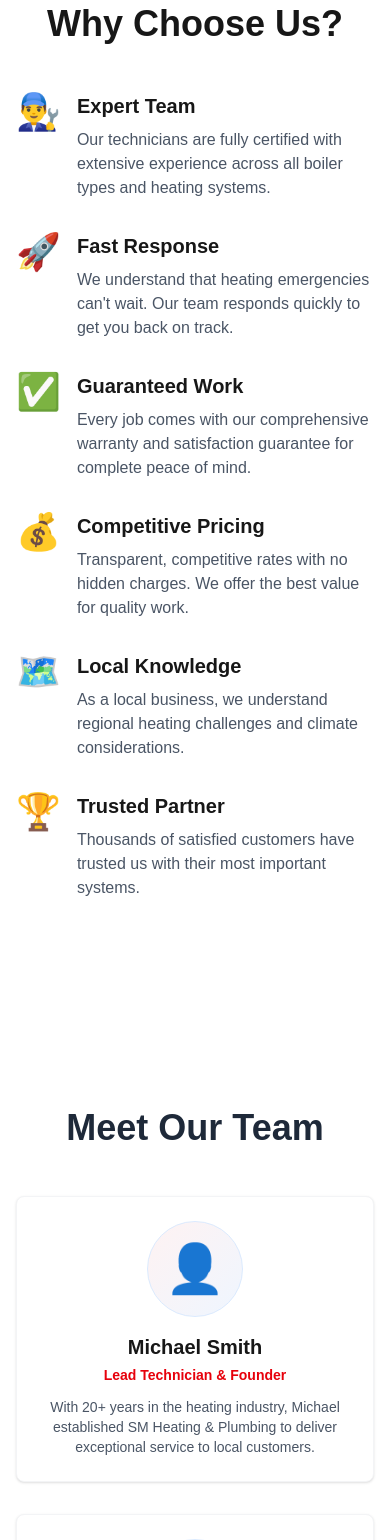
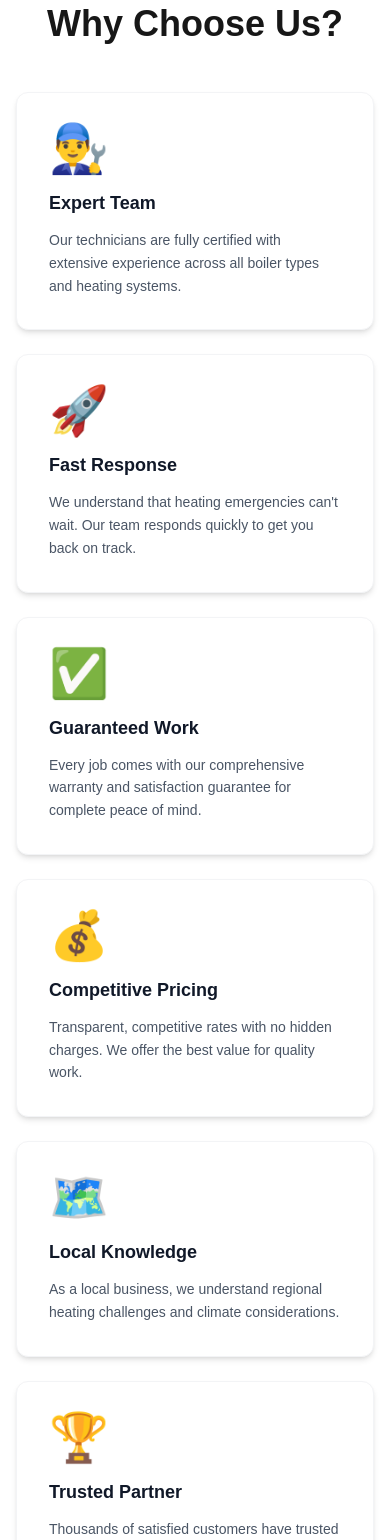
Before and after one commit to Xenax33/SM-Heating-Website, a Next.js app: page /about in a window 390 px wide. Shown: the part 3740-5280 px from the top of the page. Built offline with nearby package versions, Linux system fonts and the light colour scheme.

Commit message:
updated services page ui

```diff
--- a/src/app/about/page.tsx
+++ b/src/app/about/page.tsx
@@ -139,77 +139,53 @@ export default function About() {
         <div className="max-w-7xl mx-auto px-4 sm:px-6 lg:px-8">
           <h2 className="text-4xl font-bold mb-12 text-center">Why Choose Us?</h2>
 
-          <div className="grid grid-cols-1 md:grid-cols-2 gap-8 mb-12">
-            <div className="flex gap-4">
-              <div className="flex-shrink-0">
-                <p className="text-4xl">👨‍🔧</p>
-              </div>
-              <div>
-                <h3 className="text-xl font-bold mb-2">Expert Team</h3>
-                <p className="text-gray-600">
+          <div className="grid grid-cols-1 md:grid-cols-2 lg:grid-cols-3 gap-6">
+            <div className="group bg-white rounded-xl p-8 border border-gray-100 shadow-md hover:shadow-xl card-hover hover:border-red-200 transition-all duration-300">
+              <div className="text-5xl mb-4 group-hover:scale-110 transition-transform duration-300">👨‍🔧</div>
+              <h3 className="text-lg font-bold mb-3 text-gray-900 group-hover:text-red-600 transition-colors">Expert Team</h3>
+              <p className="text-gray-600 text-sm leading-relaxed">
                 Our technicians are fully certified with extensive experience across all boiler types and heating systems.
               </p>
             </div>
-            </div>
 
-            <div className="flex gap-4">
-              <div className="flex-shrink-0">
-                <p className="text-4xl">🚀</p>
-              </div>
-              <div>
-                <h3 className="text-xl font-bold mb-2">Fast Response</h3>
-                <p className="text-gray-600">
+            <div className="group bg-white rounded-xl p-8 border border-gray-100 shadow-md hover:shadow-xl card-hover hover:border-red-200 transition-all duration-300">
+              <div className="text-5xl mb-4 group-hover:scale-110 transition-transform duration-300">🚀</div>
+              <h3 className="text-lg font-bold mb-3 text-gray-900 group-hover:text-red-600 transition-colors">Fast Response</h3>
+              <p className="text-gray-600 text-sm leading-relaxed">
                 We understand that heating emergencies can't wait. Our team responds quickly to get you back on track.
               </p>
             </div>
-            </div>
 
-            <div className="flex gap-4">
-              <div className="flex-shrink-0">
-                <p className="text-4xl">✅</p>
-              </div>
-              <div>
-                <h3 className="text-xl font-bold mb-2">Guaranteed Work</h3>
-                <p className="text-gray-600">
+            <div className="group bg-white rounded-xl p-8 border border-gray-100 shadow-md hover:shadow-xl card-hover hover:border-red-200 transition-all duration-300">
+              <div className="text-5xl mb-4 group-hover:scale-110 transition-transform duration-300">✅</div>
+              <h3 className="text-lg font-bold mb-3 text-gray-900 group-hover:text-red-600 transition-colors">Guaranteed Work</h3>
+              <p className="text-gray-600 text-sm leading-relaxed">
                 Every job comes with our comprehensive warranty and satisfaction guarantee for complete peace of mind.
               </p>
             </div>
-            </div>
 
-            <div className="flex gap-4">
-              <div className="flex-shrink-0">
-                <p className="text-4xl">💰</p>
-              </div>
-              <div>
-                <h3 className="text-xl font-bold mb-2">Competitive Pricing</h3>
-                <p className="text-gray-600">
+            <div className="group bg-white rounded-xl p-8 border border-gray-100 shadow-md hover:shadow-xl card-hover hover:border-red-200 transition-all duration-300">
+              <div className="text-5xl mb-4 group-hover:scale-110 transition-transform duration-300">💰</div>
+              <h3 className="text-lg font-bold mb-3 text-gray-900 group-hover:text-red-600 transition-colors">Competitive Pricing</h3>
+              <p className="text-gray-600 text-sm leading-relaxed">
                 Transparent, competitive rates with no hidden charges. We offer the best value for quality work.
               </p>
             </div>
-            </div>
 
-            <div className="flex gap-4">
-              <div className="flex-shrink-0">
-                <p className="text-4xl">🗺️</p>
-              </div>
-              <div>
-                <h3 className="text-xl font-bold mb-2">Local Knowledge</h3>
-                <p className="text-gray-600">
+            <div className="group bg-white rounded-xl p-8 border border-gray-100 shadow-md hover:shadow-xl card-hover hover:border-red-200 transition-all duration-300">
+              <div className="text-5xl mb-4 group-hover:scale-110 transition-transform duration-300">🗺️</div>
+              <h3 className="text-lg font-bold mb-3 text-gray-900 group-hover:text-red-600 transition-colors">Local Knowledge</h3>
+              <p className="text-gray-600 text-sm leading-relaxed">
                 As a local business, we understand regional heating challenges and climate considerations.
               </p>
             </div>
-            </div>
 
-            <div className="flex gap-4">
-              <div className="flex-shrink-0">
-                <p className="text-4xl">🏆</p>
-              </div>
-              <div>
-                <h3 className="text-xl font-bold mb-2">Trusted Partner</h3>
-                <p className="text-gray-600">
+            <div className="group bg-white rounded-xl p-8 border border-gray-100 shadow-md hover:shadow-xl card-hover hover:border-red-200 transition-all duration-300">
+              <div className="text-5xl mb-4 group-hover:scale-110 transition-transform duration-300">🏆</div>
+              <h3 className="text-lg font-bold mb-3 text-gray-900 group-hover:text-red-600 transition-colors">Trusted Partner</h3>
+              <p className="text-gray-600 text-sm leading-relaxed">
                 Thousands of satisfied customers have trusted us with their most important systems.
               </p>
-              </div>
             </div>
           </div>
         </div>
@@ -222,13 +198,13 @@ export default function About() {
 
           <div className="grid grid-cols-1 md:grid-cols-2 lg:grid-cols-4 gap-8">
             {team.map((member, index) => (
-            <div className="bg-white rounded-lg p-6 shadow-sm border border-gray-100 card-hover overflow-hidden">
-                <div className="w-24 h-24 mx-auto mb-4 bg-gradient-to-br from-red-50 to-blue-50 rounded-full flex items-center justify-center border border-blue-100 overflow-hidden">
-                  <p className="text-5xl">👤</p>
+            <div className="group bg-gradient-to-br from-white to-gray-50 rounded-xl p-8 border border-gray-100 shadow-md hover:shadow-xl card-hover hover:border-red-200 transition-all duration-300 overflow-hidden text-center">
+                <div className="w-20 h-20 mx-auto mb-4 bg-gradient-to-br from-red-100 to-blue-100 rounded-full flex items-center justify-center border-2 border-red-200 overflow-hidden group-hover:scale-110 transition-transform duration-300">
+                  <p className="text-4xl">👤</p>
                 </div>
-                <h3 className="text-xl font-bold mb-1 text-center">{member.name}</h3>
-                <p className="text-red-600 font-semibold mb-3 text-center text-sm">{member.role}</p>
-                <p className="text-gray-600 text-sm text-center">{member.bio}</p>
+                <h3 className="text-lg font-bold mb-1 text-gray-900 group-hover:text-red-600 transition-colors">{member.name}</h3>
+                <p className="text-red-600 font-semibold mb-3 text-xs uppercase tracking-wide">{member.role}</p>
+                <p className="text-gray-600 text-sm leading-relaxed">{member.bio}</p>
               </div>
             ))}
           </div>
--- a/src/app/globals.css
+++ b/src/app/globals.css
@@ -148,3 +148,71 @@ a {
   border-radius: 0.5rem;
   z-index: -1;
 }
+
+/* Premium service card animations */
+.group {
+  perspective: 1000px;
+}
+
+.group:hover {
+  --tw-shadow: 0 25px 50px -12px rgba(212, 31, 53, 0.25);
+}
+
+/* Number badge pulse animation */
+@keyframes badgePulse {
+  0%, 100% {
+    box-shadow: 0 0 0 0 rgba(220, 31, 53, 0.7);
+  }
+  50% {
+    box-shadow: 0 0 0 8px rgba(220, 31, 53, 0);
+  }
+}
+
+.group:hover > div:nth-child(3) {
+  animation: badgePulse 2s infinite;
+}
+
+/* Why Choose Us card animations */
+@keyframes slideUp {
+  from {
+    opacity: 0;
+    transform: translateY(10px);
+  }
+  to {
+    opacity: 1;
+    transform: translateY(0);
+  }
+}
+
+@keyframes borderSlide {
+  from {
+    width: 0;
+  }
+  to {
+    width: 3rem;
+  }
+}
+
+.group:hover {
+  --tw-shadow: 0 25px 50px -12px rgba(0, 0, 0, 0.1);
+}
+
+/* Service card accent line animation */
+@keyframes expandHeight {
+  from {
+    height: 0;
+  }
+  to {
+    height: 100%;
+  }
+}
+
+/* Feature item hover bounce */
+@keyframes featureBounce {
+  0%, 100% {
+    transform: translateX(0);
+  }
+  50% {
+    transform: translateX(4px);
+  }
+}
```
Also changed, not shown: src/app/page.tsx (+86 -14 lines), src/app/services/page.tsx (+43 -32 lines). Lines whose indentation alone changed are shown as unchanged.
